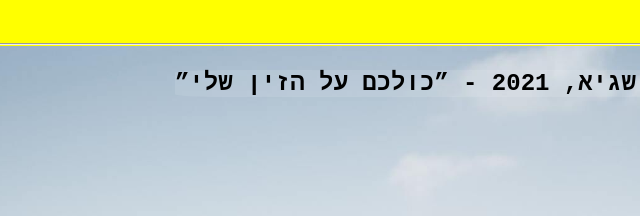
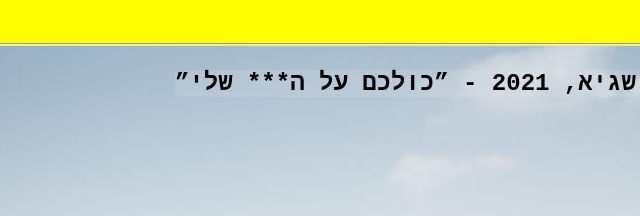
Before and after one commit to offeck/offeck.github.io, a plain HTML site: page magad_speaks.html in a window 1280 px wide. Shown: the part 200-416 px from the top of the page, 213-853 px from the left. Drawn offline with Linux system fonts and the light colour scheme.

Commit message:
censorship
:)

```diff
--- a/magad_speaks.html
+++ b/magad_speaks.html
@@ -25,7 +25,7 @@
         <hr />
       </div>
       <div id="content" class="content">
-        <p class="tal">טל שגיא, 2021 - <q>כולכם על הזין שלי</q></p>
+        <p class="tal">טל שגיא, 2021 - <q>כולכם על ה*** שלי</q></p>
       </div>
     </div>
   </body>
```
